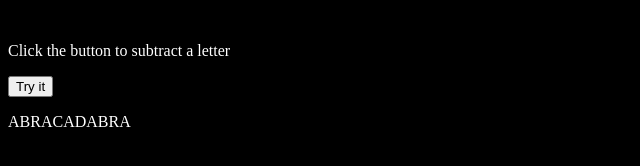
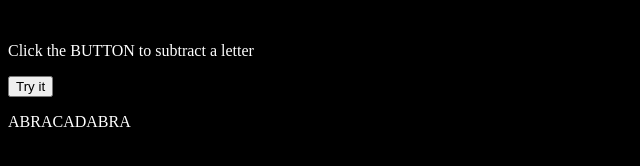
Before and after one commit to javaJose/abracadabra, a plain HTML site: page index.html in a window 1280 px wide. Shown: the full height of the page, 0-640 px from the left. Drawn offline with Linux system fonts and the light colour scheme.

Commit message:
button to all caps

```diff
--- a/index.html
+++ b/index.html
@@ -7,7 +7,7 @@
   <script src="cadabra.js"></script>
   </head>
 <body>
-<p>Click the button to subtract a letter</p>
+<p>Click the BUTTON to subtract a letter</p>
 
 <button onclick="myFunction()">Try it</button>
 
```
